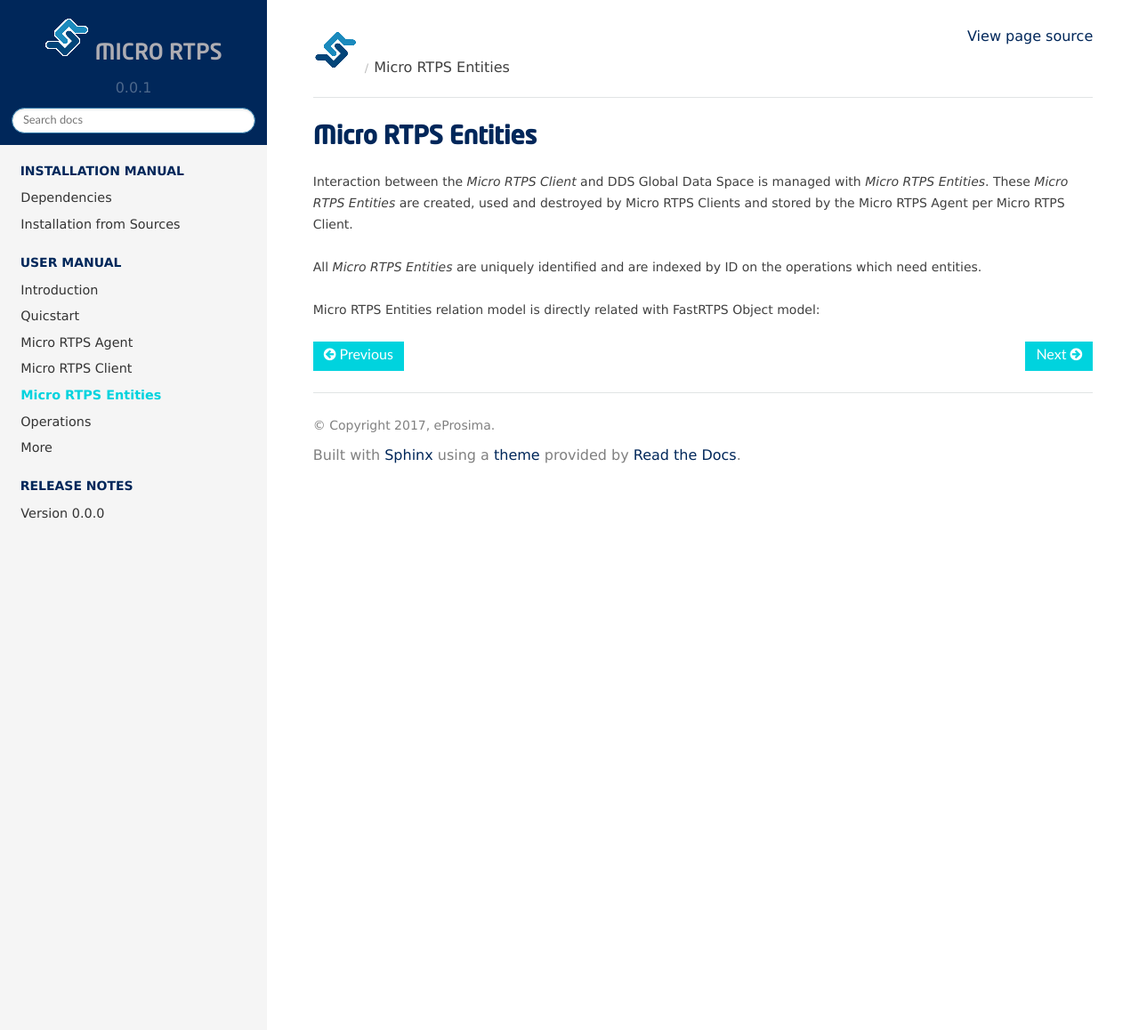
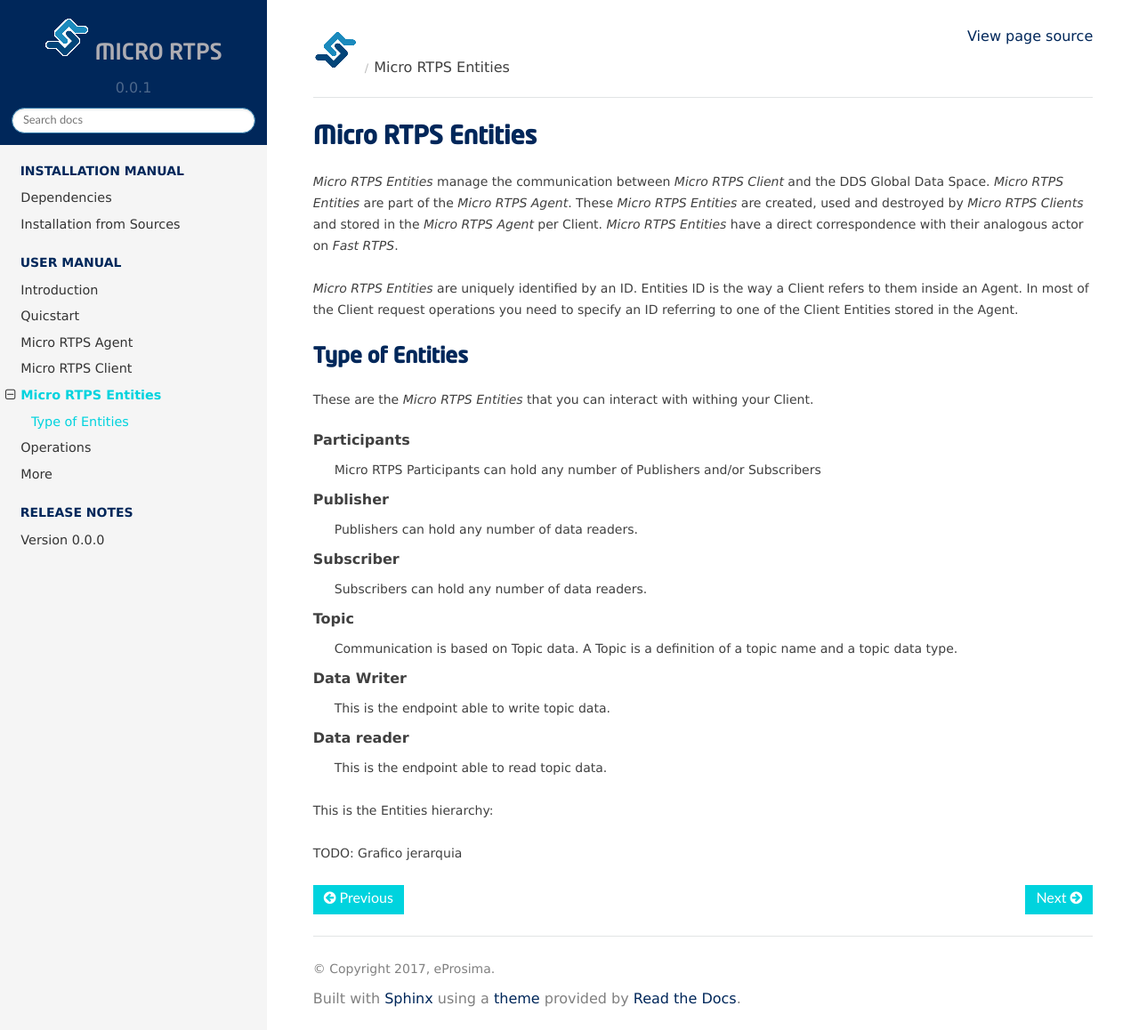
Before and after one commit to eProsima/Micro-XRCE-DDS-docs, a Sphinx documentation site: the page built from docs/entities.rst, in a window 1280 px wide and 1158 px high. Shown: the whole window at 89% size. Built offline with Sphinx 7.4.7 and the Read the Docs theme 2.0.0, drawn with Linux system fonts in a browser that asks for light colours.

Commit message:
ref#2351. More documentation

```diff
--- a/docs/entities.rst
+++ b/docs/entities.rst
@@ -3,8 +3,33 @@
 Micro RTPS Entities
 ===================
 
-Interaction between the *Micro RTPS Client* and DDS Global Data Space is managed with *Micro RTPS Entities*. These *Micro RTPS Entities* are created, used and destroyed by Micro RTPS Clients and stored by the Micro RTPS Agent per Micro RTPS Client.
+*Micro RTPS Entities* manage the communication between  *Micro RTPS Client* and the DDS Global Data Space. *Micro RTPS Entities* are part of the *Micro RTPS Agent*. These *Micro RTPS Entities* are created, used and destroyed by *Micro RTPS Clients* and stored in the *Micro RTPS Agent* per Client. *Micro RTPS Entities* have a direct correspondence with their analogous actor on *Fast RTPS*.
 
-All *Micro RTPS Entities* are uniquely identified and are indexed by ID on the operations which need entities.
+*Micro RTPS Entities* are uniquely identified by an ID. Entities ID is the way a Client refers to them inside an Agent. In most of the Client request operations you need to specify an ID referring to one of the Client Entities stored in the Agent.
 
-Micro RTPS Entities relation model is directly related with FastRTPS Object model:
+Type of Entities
+----------------
+
+These are the *Micro RTPS Entities* that you can interact with withing your Client.
+
+Participants
+    Micro RTPS Participants can hold any number of Publishers and/or Subscribers
+
+Publisher
+    Publishers can hold any number of data readers.
+
+Subscriber
+    Subscribers can hold any number of data readers.
+
+Topic
+    Communication is based on Topic data. A Topic is a definition of a topic name and a topic data type.
+
+Data Writer
+    This is the endpoint able to write topic data.
+
+Data reader
+    This is the endpoint able to read topic data.
+
+This is the Entities hierarchy:
+
+TODO: Grafico jerarquia
```
Also changed, not shown: docs/agent.rst (+6 -7 lines), docs/client.rst (+6 -6 lines), docs/operations.rst (+23 -0 lines).
